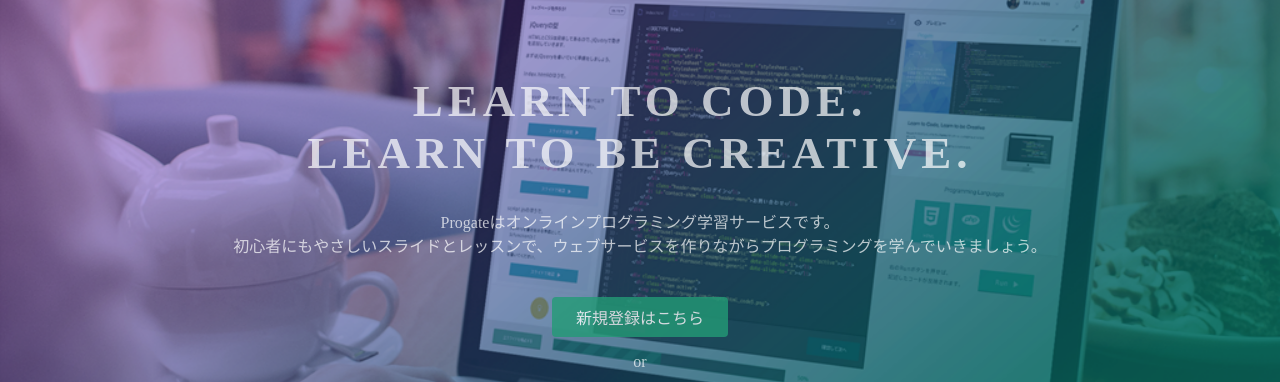
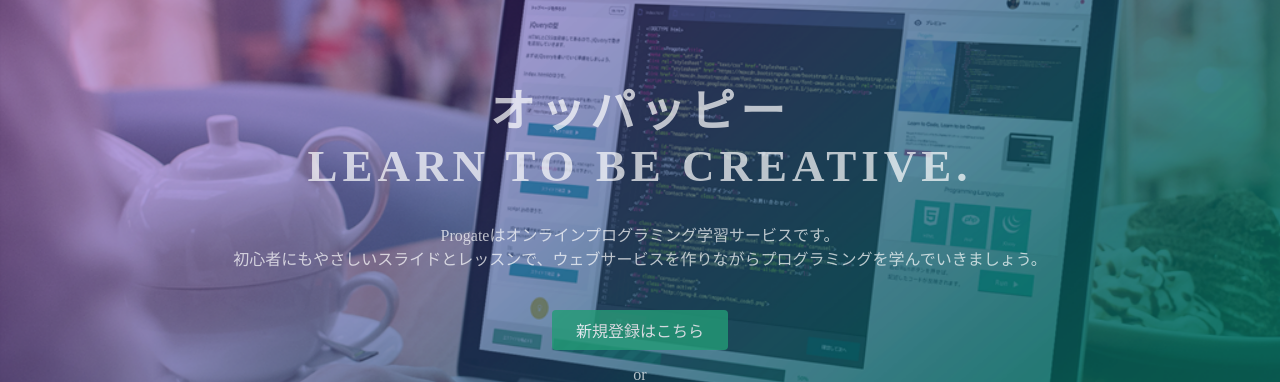
Before and after one commit to yamatai-wizard/yamatai-wizard.git-hub.io, a plain HTML site: page index.html in a window 1280 px wide. Shown: the part 135-517 px from the top of the page. Drawn offline with Linux system fonts and the light colour scheme.

Commit message:
Update index.html

```diff
--- a/index.html
+++ b/index.html
@@ -23,7 +23,7 @@
   </header>
   <div class="top-wrapper">
     <div class="container">
-      <h1>LEARN TO CODE.<br>LEARN TO BE CREATIVE.</h1>
+      <h1>オッパッピー<br>LEARN TO BE CREATIVE.</h1>
       <p>Progateはオンラインプログラミング学習サービスです。<br>初心者にもやさしいスライドとレッスンで、ウェブサービスを作りながらプログラミングを学んでいきましょう。</p>
       <div class="btn-wrapper">
         <a href="#" class="btn signup">新規登録はこちら</a>
```
